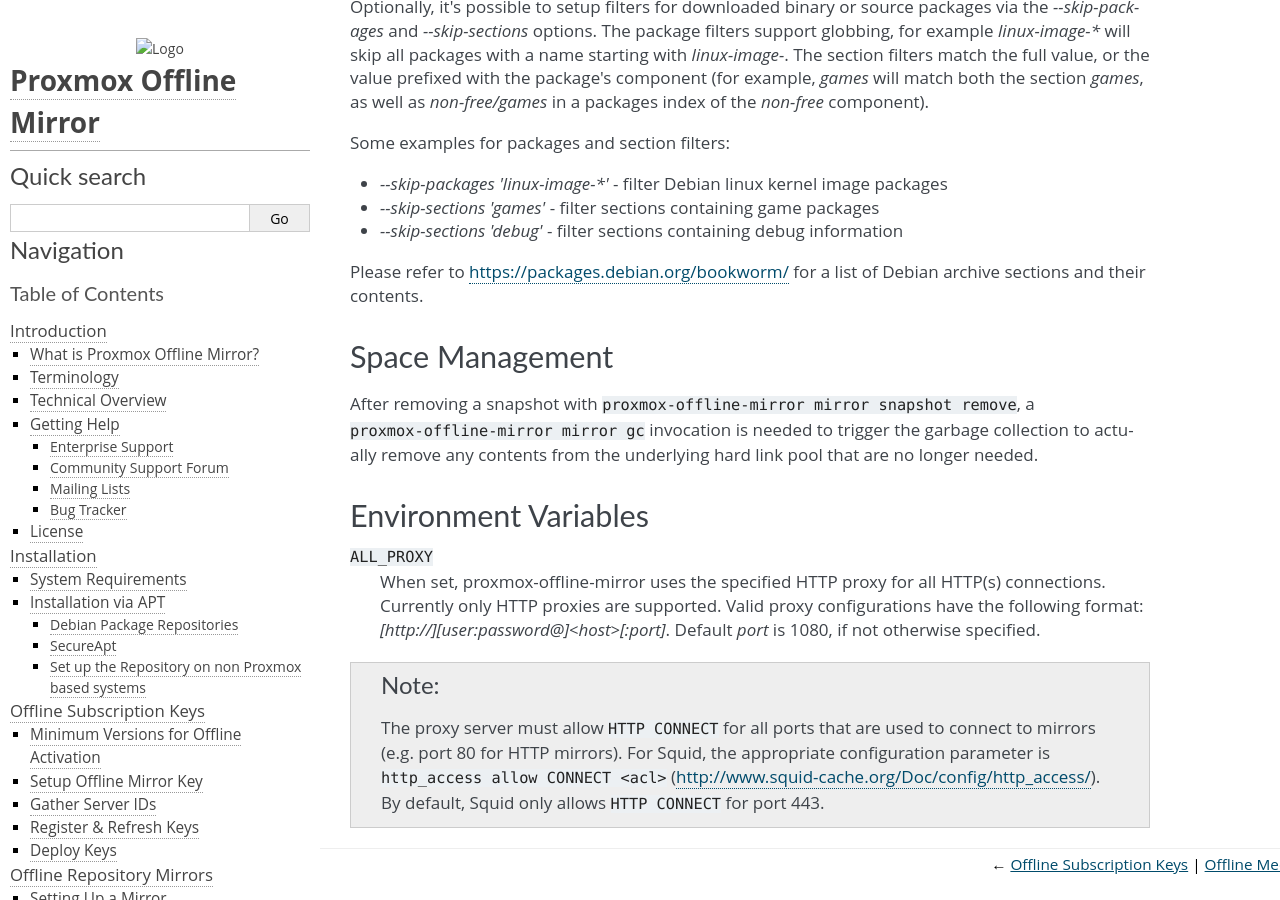
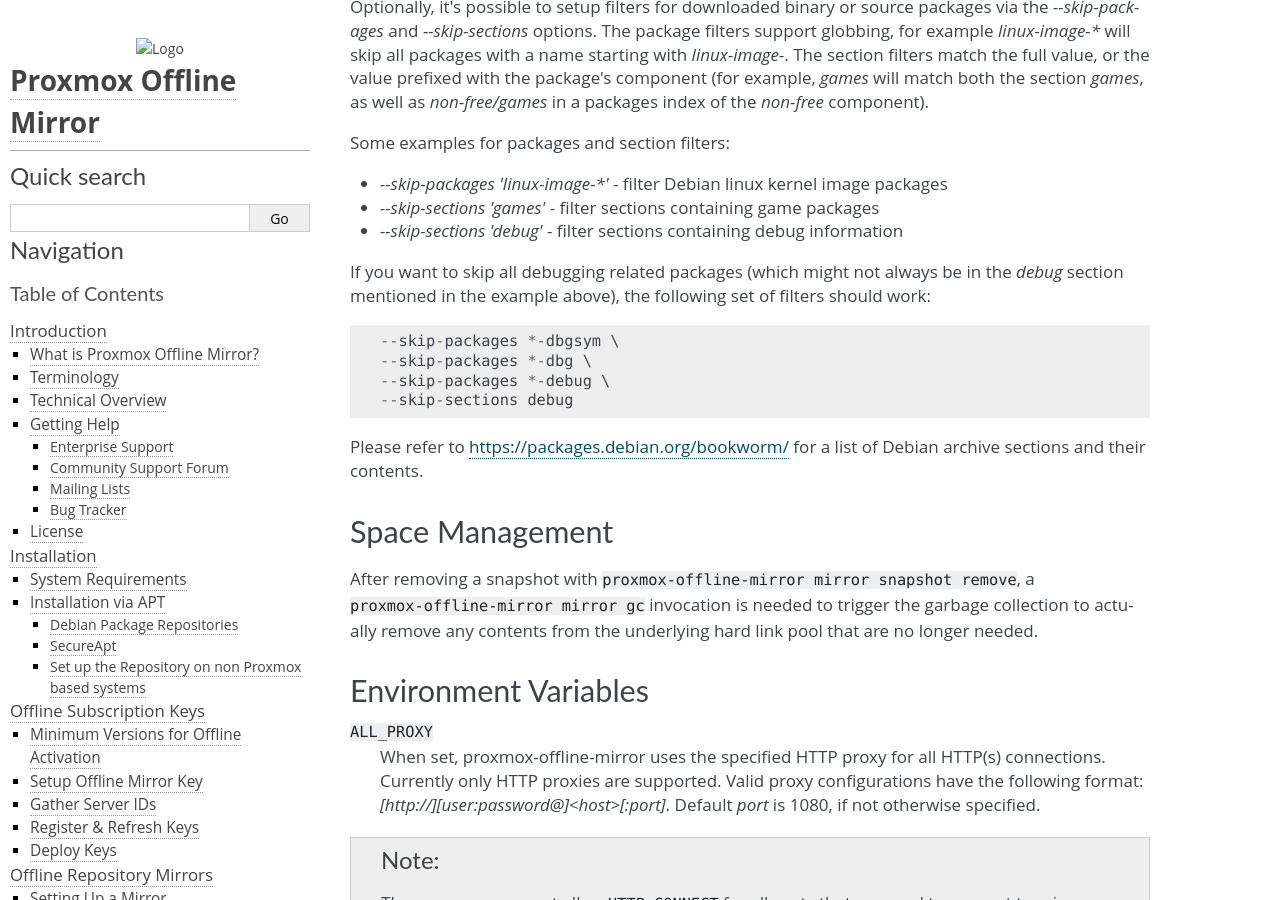
Before and after one commit to proxmox/proxmox-offline-mirror, a Sphinx documentation site: the page built from docs/offline-mirror.rst, in a window 1280 px wide and 900 px high, scrolled down 1806 px. Built offline with Sphinx 7.4.7, drawn with Linux system fonts in a browser that asks for light colours.

Commit message:
partially-fix #5958: doc: add additional example for debug packages
our repositories don't override their section to debug, and they can get quite
big..

Signed-off-by: Fabian Grünbichler <f.gruenbichler@proxmox.com>

```diff
--- a/docs/offline-mirror.rst
+++ b/docs/offline-mirror.rst
@@ -82,6 +82,17 @@
 - `--skip-sections 'games'` - filter sections containing game packages
 - `--skip-sections 'debug'` - filter sections containing debug information
 
+If you want to skip all debugging related packages (which might not always be
+in the `debug` section mentioned in the example above), the following set of
+filters should work:
+
+.. code-block::
+
+ --skip-packages *-dbgsym \
+ --skip-packages *-dbg \
+ --skip-packages *-debug \
+ --skip-sections debug
+
 Please refer to https://packages.debian.org/bookworm/ for a list of Debian archive sections and
 their contents.
 
```
